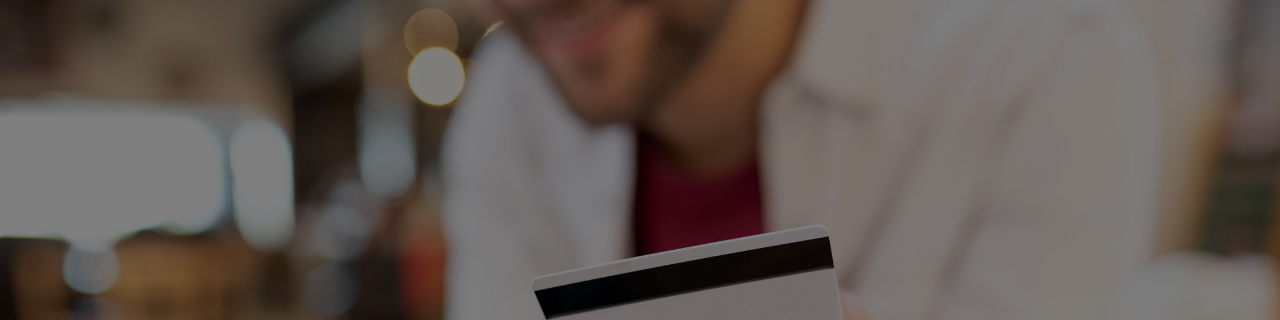
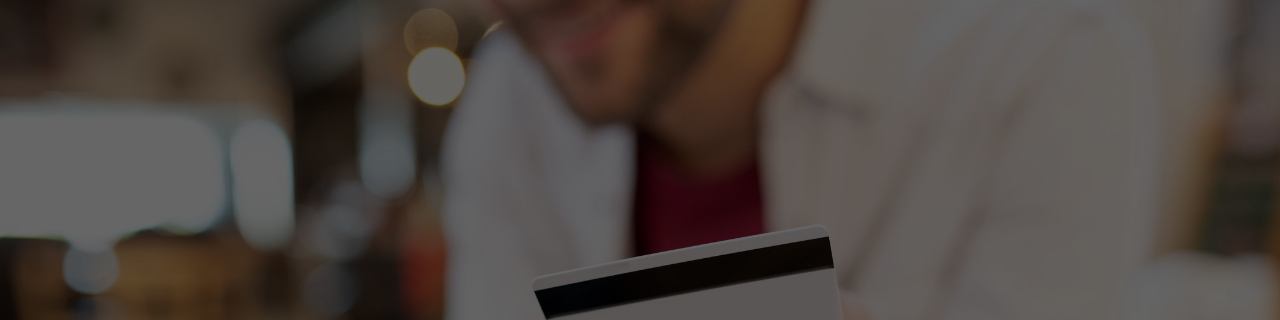
Before and after one commit to targetgiftcardbalance/targetgiftcardbalance.github.io, a plain HTML site: page index.html in a window 1280 px wide. Shown: the top 320 px of the page. Drawn offline with Linux system fonts and the light colour scheme.

Commit message:
Update index.html

```diff
--- a/index.html
+++ b/index.html
@@ -35,7 +35,7 @@
             left: 0;
             width: 100%;
             height: 100%;
-            background-color: rgba(0, 0, 0, 0.5); /* Adjust the last value (0.5) for the desired overlay transparency */
+            background-color: rgba(0, 0, 0, 0.6); /* Adjust the last value (0.5) for the desired overlay transparency */
             z-index: 1;
         }
 
```
